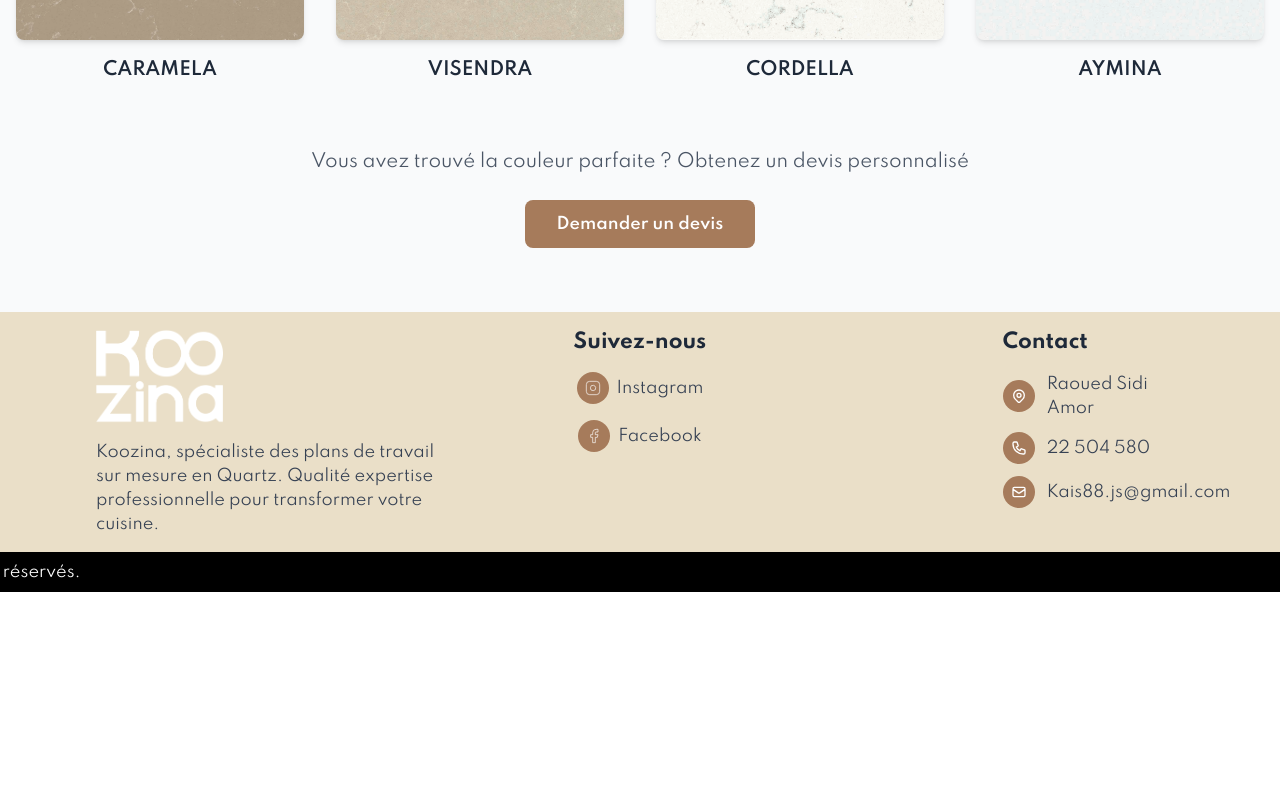
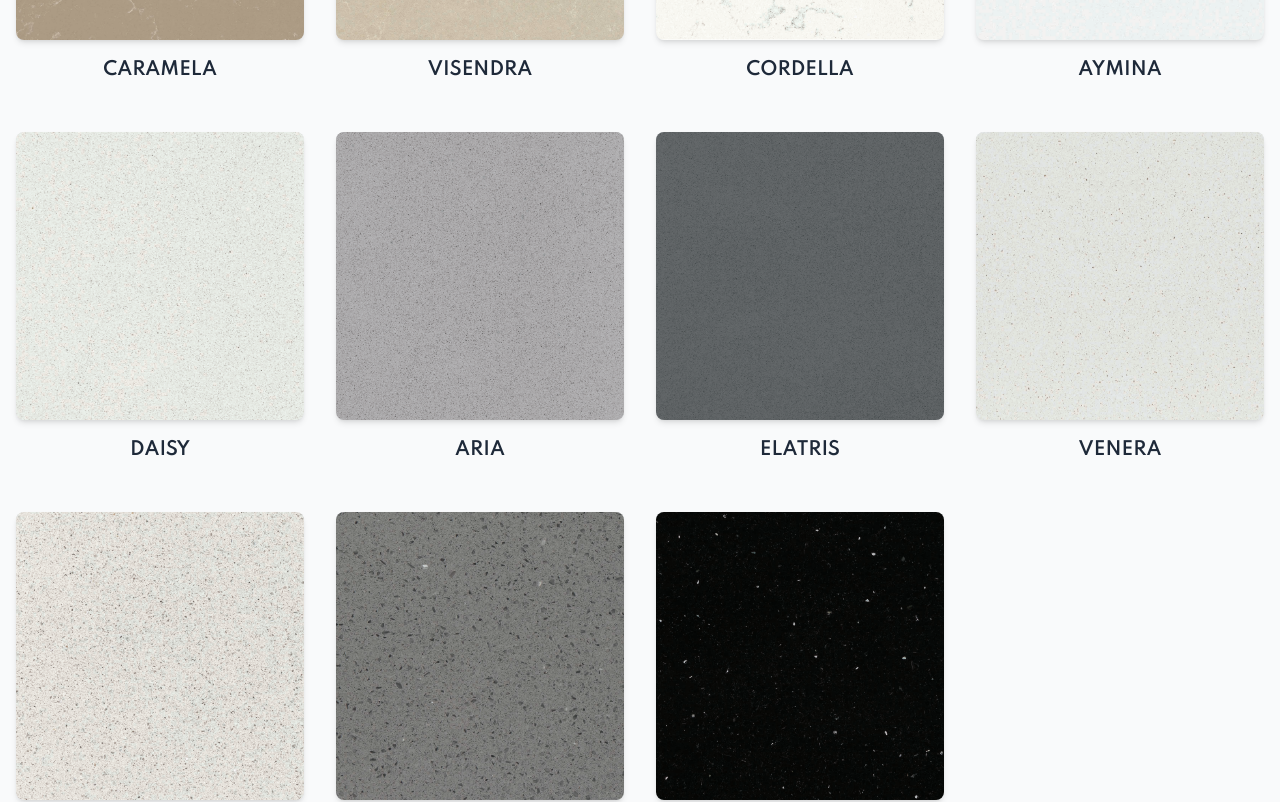
Before and after one commit to GeniusTrap/koozina-frontend, a React (Vite) app: page /catalog in a window 1280 px wide. Shown: the part 2080-2882 px from the top of the page. Before the commit the page ends 2672 px from the top, so only its background shows below. Built offline with nearby package versions, Linux system fonts and the light colour scheme.

Commit message:
Feat: afficher toutes les 27 couleurs quartz dans le catalogue

```diff
--- a/src/pages/Catalog.jsx
+++ b/src/pages/Catalog.jsx
@@ -130,6 +130,36 @@ const Catalog = () => {
               </div>
             ))}
           </div>
+
+          <div className="grid grid-cols-1 md:grid-cols-2 lg:grid-cols-4 gap-8">
+            {couleursQuartz.slice(20, 24).map((couleur, index) => (
+              <div key={index} className="text-center">
+                <div className="h-72 bg-gray-200 rounded-lg overflow-hidden mb-4 shadow-md hover:shadow-lg transition-shadow duration-300">
+                  <img
+                    src={couleur.image}
+                    alt={couleur.name}
+                    className="w-full h-full object-cover"
+                  />
+                </div>
+                <p className="font-semibold text-gray-800 text-lg">{couleur.name}</p>
+              </div>
+            ))}
+          </div>
+
+          <div className="grid grid-cols-1 md:grid-cols-2 lg:grid-cols-4 gap-8">
+            {couleursQuartz.slice(24, 27).map((couleur, index) => (
+              <div key={index} className="text-center">
+                <div className="h-72 bg-gray-200 rounded-lg overflow-hidden mb-4 shadow-md hover:shadow-lg transition-shadow duration-300">
+                  <img
+                    src={couleur.image}
+                    alt={couleur.name}
+                    className="w-full h-full object-cover"
+                  />
+                </div>
+                <p className="font-semibold text-gray-800 text-lg">{couleur.name}</p>
+              </div>
+            ))}
+          </div>
         </div>
 
         {/* Call to Action */}
```
